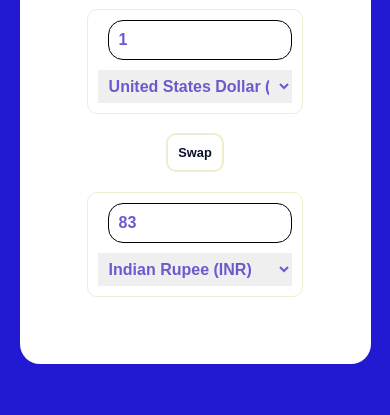
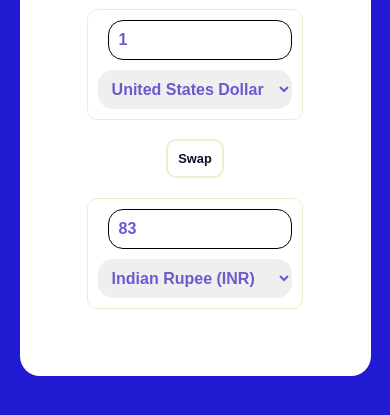
Before and after one commit to suryaNpaul/currencyconverter, a plain HTML site: page index.html in a window 390 px wide. Shown: the part 269-684 px from the top of the page. Drawn offline with Linux system fonts and the light colour scheme; no server answers.

Commit message:
init commit

```diff
--- a/style.css
+++ b/style.css
@@ -161,6 +161,8 @@ body {
   .currencySection select{
     margin-left: 0px;
     text-align: left;
+    padding: 10px;
+    border-radius: 15px;
   }
   .container input{
     text-align: left;
```
